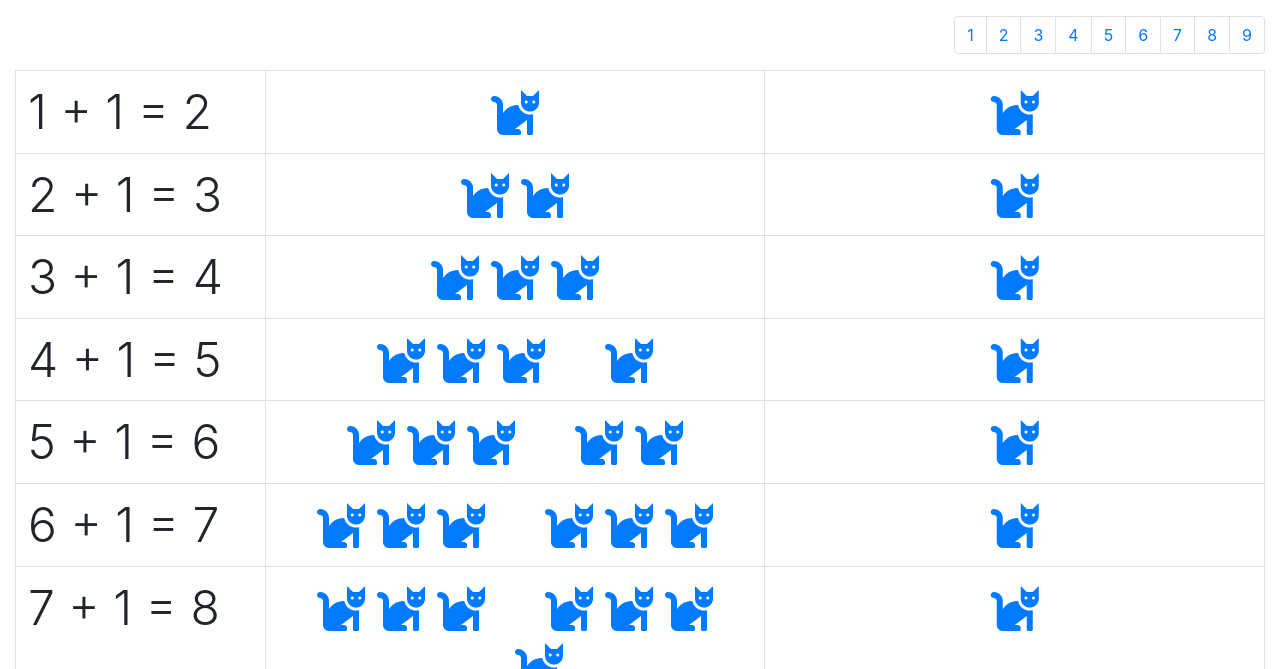
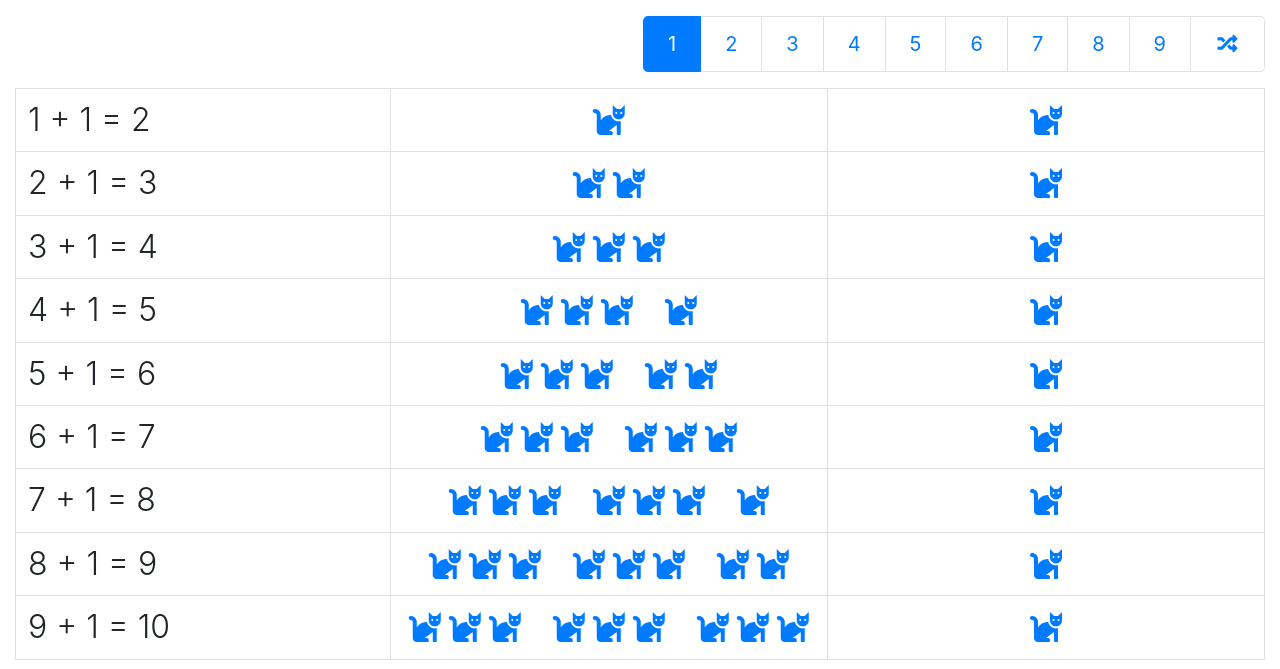
Before and after one commit to chungnt88/chungnt88.github.io, a plain HTML site: page index.html in a window 1280 px wide. Shown: the top 669 px of the page. Drawn offline with nearby package versions, Linux system fonts and the light colour scheme.

Commit message:
Update index.html

```diff
--- a/index.html
+++ b/index.html
@@ -9,52 +9,59 @@
     <link rel="stylesheet" href="https://cdnjs.cloudflare.com/ajax/libs/bootstrap/4.6.1/css/bootstrap.min.css" />
     <style>
         .display-4 {
-            font-size: 3rem;
+            font-size: 2rem;
         }
 
         .c4 {
-            width: 40%;
+            width: 35%;
         }
     </style>
 </head>
 
 <body ng-app="app" class="container-fluid">
     <div ng-controller="controller">
-        <ul class="pagination justify-content-end my-3">
-            <li ng-repeat="x in [].constructor(9) track by $index" class="page-item"><a ng-click="Num($index+1)"
-                    class="page-link" href="#">{{$index+1}}</a></li>
+        <ul class="pagination pagination-lg justify-content-end my-3">
+            <li ng-repeat="x in l1" class="page-item {{x==num?'active':''}}"><a
+                    ng-click="Num(x)" class="page-link" href="#num">{{x}}</a>
+            </li>
+            <li class="page-item">
+                <a href="#ran" ng-click="Ran()" class="page-link"><i class="fa fa-fw fa-random"></i></a>
+            </li>
         </ul>
         <table class="table table-bordered display-4">
             <tbody>
-                <tr ng-repeat="x in [].constructor(9) track by $index">
-                    <td>{{$index+1}} + {{num}} = {{$index+1+num}}</td>
+                <tr ng-repeat="x in l1">
+                    <td>{{x}} + {{num}} = {{x + num}}</td>
                     <td class="text-center c4">
-                        <i ng-repeat="k in [].constructor($index+1) track by $index"
-                            class="fa fa-fw {{font[num]}} {{$index==3||$index==6?'ml-5':''}}"></i>
+                        <i ng-repeat="k in l1 | limitTo: x"
+                            class="fa fa-fw {{font[num]}} {{k==4||k==7?'ml-4':''}}"></i>
                     </td>
                     <td class="text-center c4">
-                        <i ng-repeat="l in [].constructor(num) track by $index"
-                            class="fa fa-fw {{font[num]}} {{$index==3||$index==6?'ml-5':''}}"></i>
+                        <i ng-repeat="l in l1 | limitTo: num"
+                            class="fa fa-fw {{font[num]}} {{l==4||l==7?'ml-4':''}}"></i>
                     </td>
                 </tr>
             </tbody>
         </table>
-
+        <div class="text-center display-1">
+            {{ran}} + {{num}} = ?
+        </div>
     </div>
     <script src="https://cdnjs.cloudflare.com/ajax/libs/angular.js/1.8.2/angular.min.js"></script>
     <script>
         angular.module('app', [])
             .controller('controller', function ($scope) {
-                $scope.font = ["", "fa-cat text-primary", "fa-crow text-success", "fa-dog text-danger", "fa-dove text-info", "fa-dragon text-warning", "fa-fish text-primary", "fa-frog text-success", "fa-horse text-danger", "fa-spider text-info"];
+                $scope.font = ["", "fa-cat text-primary", "fa-crow text-success", "fa-apple-alt text-danger", "fa-carrot text-info", "fa-pizza-slice text-warning", "fa-fish text-primary", "fa-frog text-success", "fa-horse text-danger", "fa-hamburger text-info"];
+                $scope.l1 = [1, 2, 3, 4, 5, 6, 7, 8, 9];
                 $scope.num = 1;
-                $scope.l1 = [];
-                for (let i = 1; i < 10; i++) {
-                    $scope.l1.push(i);
-
-                }
+                $scope.ran = 1;
 
                 $scope.Num = function (n) {
                     $scope.num = n;
+                }
+
+                $scope.Ran = function () {
+                    $scope.ran = Math.floor(Math.random() * 9) + 1;
                 }
             });
     </script>
```
